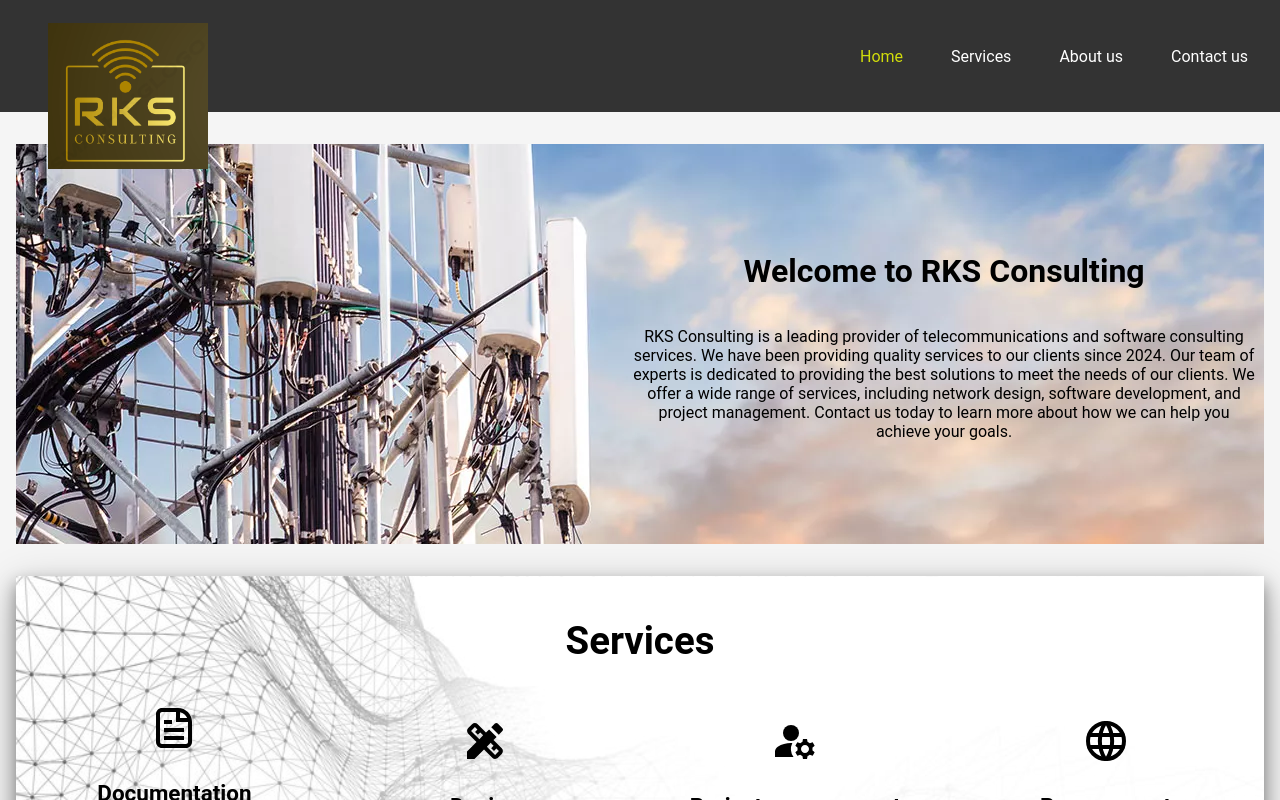
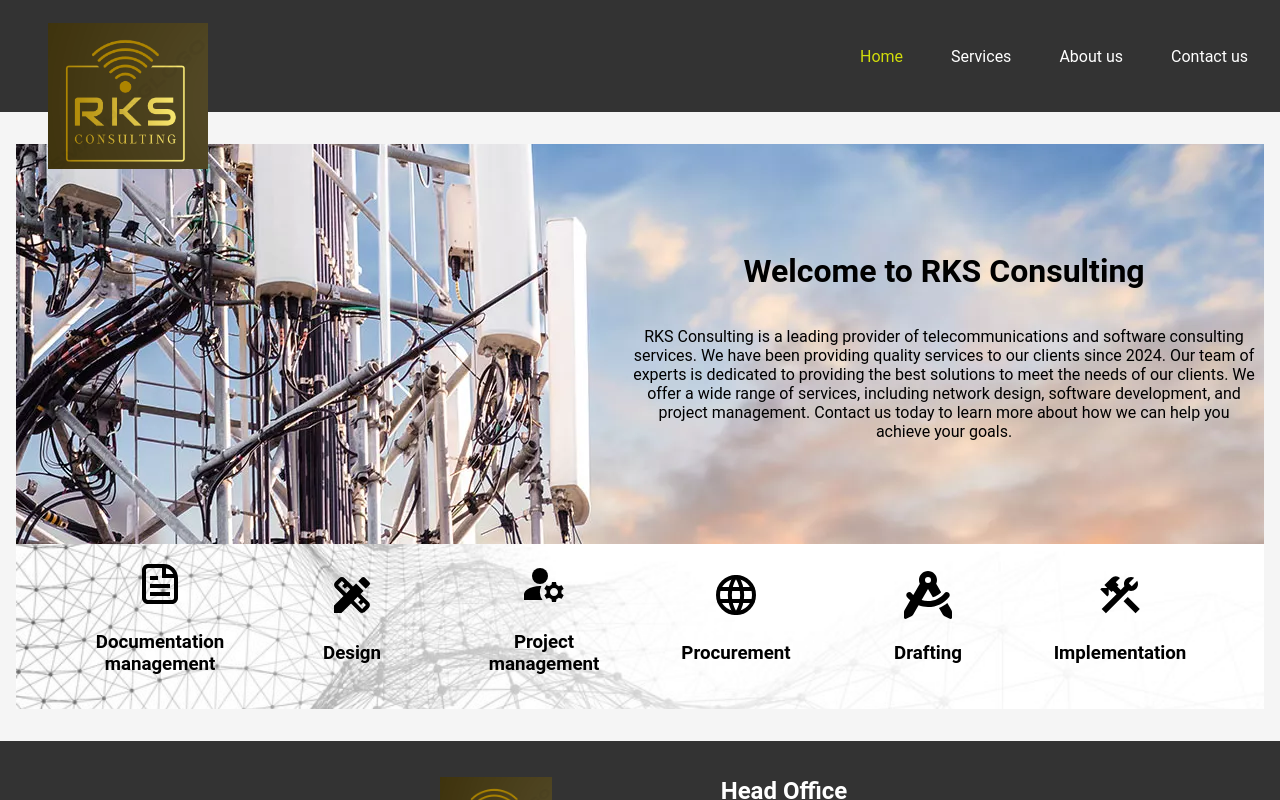
Before and after one commit to Kschoffner13/RKS, a React (Create React App) app: page / in a window 1280 px wide. Shown: the top 800 px of the page. Built offline with nearby package versions, Linux system fonts and the light colour scheme.

Commit message:
home v1.2.1

```diff
--- a/src/Pages/Home.js
+++ b/src/Pages/Home.js
@@ -26,7 +26,6 @@
         </div>
       </div>
       <div className="Services">
-        <h1>Services</h1>
         <div className="services_content">
           <ul>
             <li>
--- a/src/Styles/styles.css
+++ b/src/Styles/styles.css
@@ -94,7 +94,7 @@
   background-position: center;
   justify-content: center;
   margin-top: 2rem;
-  margin-bottom: 2rem;
+
   margin-left: 1rem;
   margin-right: 1rem;
 }
@@ -109,27 +109,22 @@
 }
 
 .Services {
-  box-shadow: 0 8px 16px 0 rgba(0, 0, 0, 0.4), 0 12px 40px 0 rgba(0, 0, 0, 0.25);
   background-image: url("../Images/backdrop.jpg");
   background-size: cover;
   background-position: center;
-  padding-top: 1rem;
-  margin-top: 1rem;
+
+  margin-left: 1rem;
+  margin-right: 1rem;
+  margin-bottom: 2rem;
 
   font-size: larger;
   font-style: bold;
-  margin-left: auto;
-  margin-right: auto;
+
   display: flex;
   flex-direction: column;
   align-items: center;
   justify-content: center;
   text-align: center;
-  margin: 1rem;
-}
-
-.Services h1 {
-  margin-left: 0rem;
 }
 
 .services_content {
@@ -154,8 +149,9 @@
   flex-direction: column;
   justify-content: center;
   align-items: center;
-  width: 17rem;
+  width: 10rem;
   margin: 1rem;
+  font-size: medium;
 }
 .icon {
   font-size: 3rem;
```
